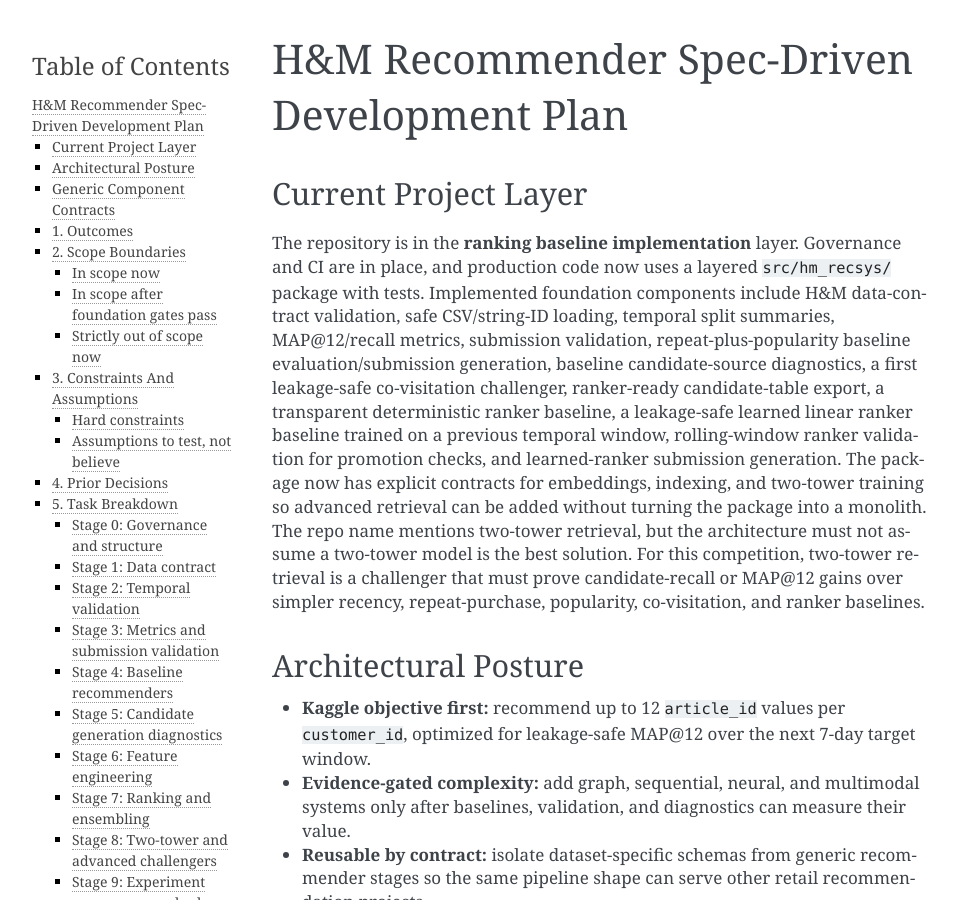
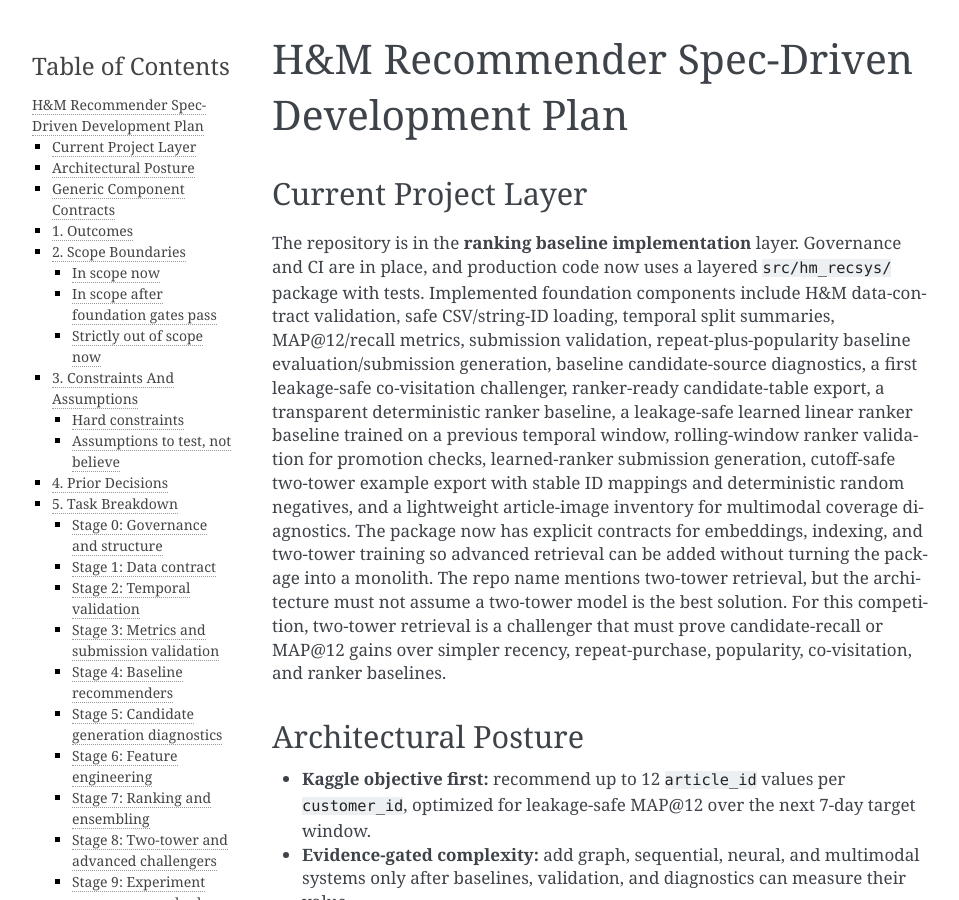
Before and after one commit to dfbustosus/hm-two-tower-recsys, a Sphinx documentation site: the page built from docs/spec-driven-development.md, in a window 1280 px wide and 900 px high. Shown: the whole window, without its empty margins (148-1107 px from the left). Built offline with Sphinx 7.4.7, drawn with Linux system fonts in a browser that asks for light colours; pages that are not in the unit, such as notebooks, are missing from menus; some of the changed text lies outside the part shown.

Commit message:
Update SDD plan

```diff
--- a/docs/spec-driven-development.md
+++ b/docs/spec-driven-development.md
@@ -2,7 +2,7 @@
 
 ## Current Project Layer
 
-The repository is in the **ranking baseline implementation** layer. Governance and CI are in place, and production code now uses a layered `src/hm_recsys/` package with tests. Implemented foundation components include H&M data-contract validation, safe CSV/string-ID loading, temporal split summaries, MAP@12/recall metrics, submission validation, repeat-plus-popularity baseline evaluation/submission generation, baseline candidate-source diagnostics, a first leakage-safe co-visitation challenger, ranker-ready candidate-table export, a transparent deterministic ranker baseline, a leakage-safe learned linear ranker baseline trained on a previous temporal window, rolling-window ranker validation for promotion checks, and learned-ranker submission generation. The package now has explicit contracts for embeddings, indexing, and two-tower training so advanced retrieval can be added without turning the package into a monolith. The repo name mentions two-tower retrieval, but the architecture must not assume a two-tower model is the best solution. For this competition, two-tower retrieval is a challenger that must prove candidate-recall or MAP@12 gains over simpler recency, repeat-purchase, popularity, co-visitation, and ranker baselines.
+The repository is in the **ranking baseline implementation** layer. Governance and CI are in place, and production code now uses a layered `src/hm_recsys/` package with tests. Implemented foundation components include H&M data-contract validation, safe CSV/string-ID loading, temporal split summaries, MAP@12/recall metrics, submission validation, repeat-plus-popularity baseline evaluation/submission generation, baseline candidate-source diagnostics, a first leakage-safe co-visitation challenger, ranker-ready candidate-table export, a transparent deterministic ranker baseline, a leakage-safe learned linear ranker baseline trained on a previous temporal window, rolling-window ranker validation for promotion checks, learned-ranker submission generation, cutoff-safe two-tower example export with stable ID mappings and deterministic random negatives, and a lightweight article-image inventory for multimodal coverage diagnostics. The package now has explicit contracts for embeddings, indexing, and two-tower training so advanced retrieval can be added without turning the package into a monolith. The repo name mentions two-tower retrieval, but the architecture must not assume a two-tower model is the best solution. For this competition, two-tower retrieval is a challenger that must prove candidate-recall or MAP@12 gains over simpler recency, repeat-purchase, popularity, co-visitation, and ranker baselines.
 
 ## Architectural Posture
 
@@ -199,6 +199,8 @@
 ### Stage 8: Two-tower and advanced challengers
 
 - Define customer/item features, negative sampling, loss, batch strategy, embedding export, ID mapping, ANN retrieval, and backfill behavior.
+- Expose cutoff-safe two-tower example export through `make two-tower-example-export CUTOFF=YYYY-MM-DD`; write examples, stable ID mappings, and reports under ignored `artifacts/two-tower/`.
+- Expose local article-image inventory through `make image-inventory`; write coverage reports and article-to-image manifests under ignored `artifacts/multimodal/image-inventory/` without loading image pixels.
 - Compare two-tower candidates against popularity, repeat, segment, and co-visitation candidates on recall and downstream MAP@12.
 - Add multimodal, graph, sequential, or neural reranking only when they have a narrow hypothesis and measurable acceptance criteria.
 
```
